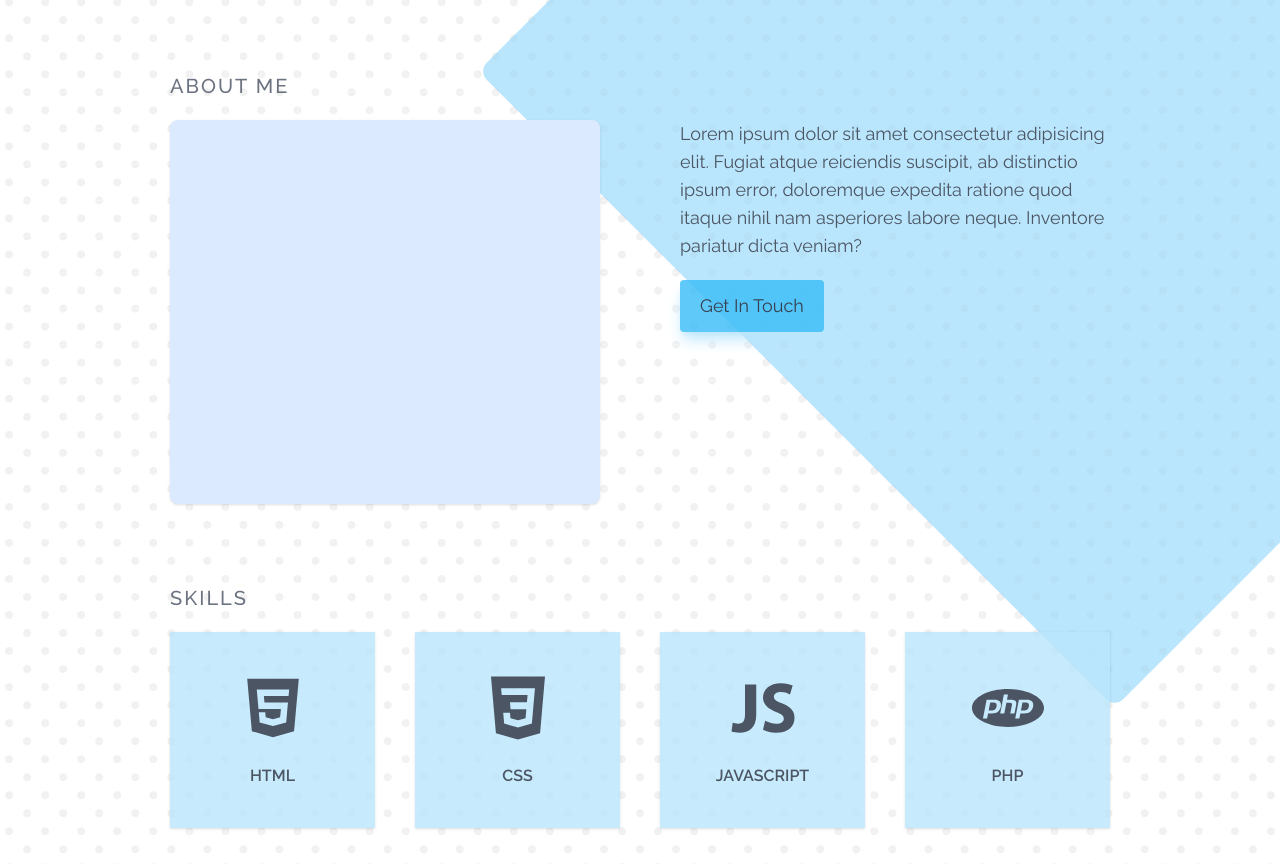
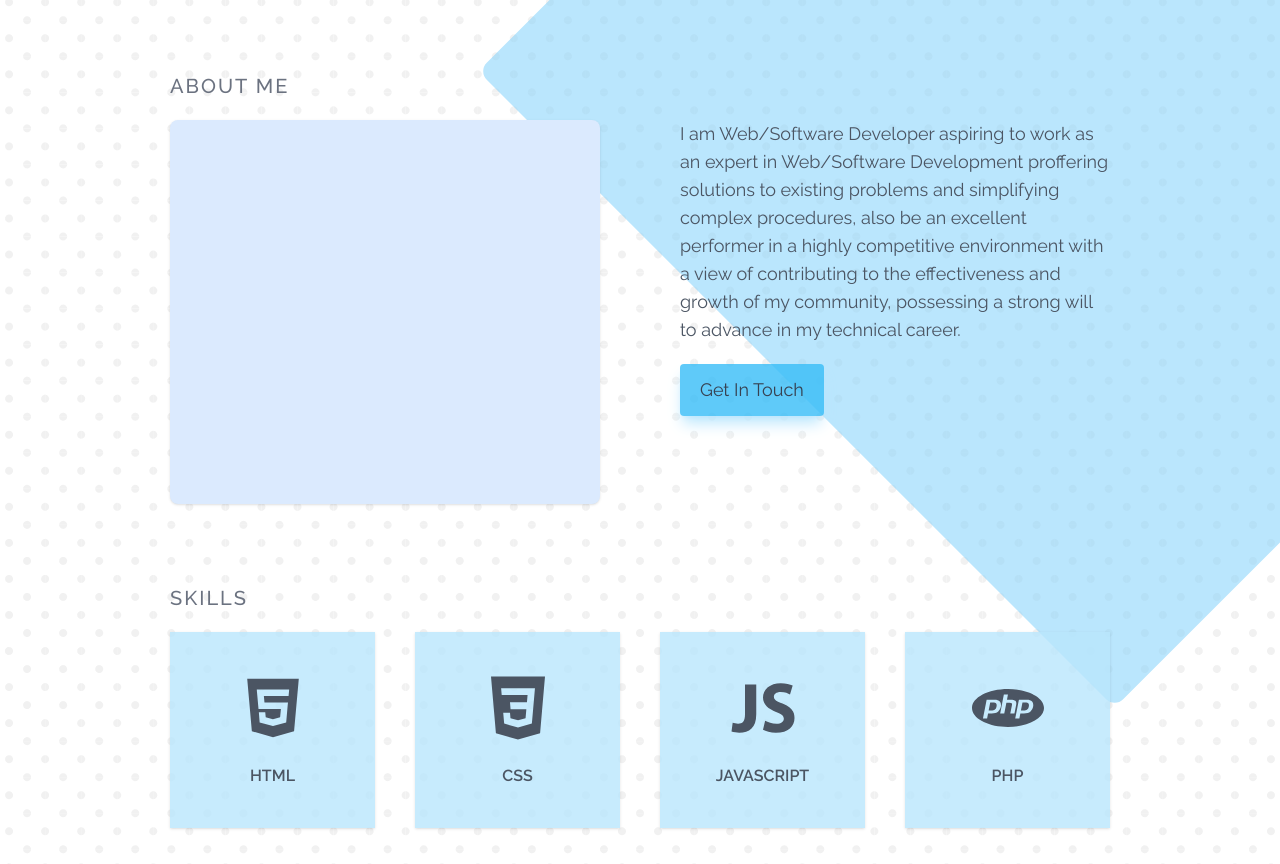
Before and after one commit to usmaarn/portfolio, a Next.js app: page / in a window 1280 px wide. Shown: the part 560-1424 px from the top of the page. Built offline with nearby package versions, Linux system fonts and the light colour scheme.

Commit message:
added cv

```diff
--- a/components/Form.jsx
+++ b/components/Form.jsx
@@ -24,7 +24,15 @@ export function Textarea({onChange, label, className, placeholder}){
     )
 }
 
-export function Button({text, className, icon}){
+export function Button({text, className, icon, link}){
+    if(link){
+        return(
+            <a href={link ?? '#contact'} className={`px-5 py-2 md:py-3 rounded shadow-lg shadow-sky-200 bg-sky-400/80
+                text-gray-700 ${className}`}>
+                {text ?? 'Button'}
+            </a>
+        )
+    }
     return(
         <button className={`px-5 py-2 md:py-3 rounded shadow-lg shadow-sky-200 bg-sky-400/80
                 text-gray-700 ${className}`}>
--- a/components/index/About.jsx
+++ b/components/index/About.jsx
@@ -13,9 +13,9 @@ export default function About(props){
                     <div className="">
                         <div className="text-lg flex flex-col gap-5 items-start">
                             <p>
-                                Lorem ipsum dolor sit amet consectetur adipisicing elit. Fugiat atque reiciendis suscipit, ab distinctio ipsum error, doloremque expedita ratione quod itaque nihil nam asperiores labore neque. Inventore pariatur dicta veniam?
+                                I am Web/Software Developer aspiring to work as an expert in Web/Software Development proffering solutions to existing problems and simplifying complex procedures, also be an excellent performer in a highly competitive environment with a view of contributing to the effectiveness and growth of my community, possessing a strong will to advance in my technical career.
                             </p>
-                            <Button text='Get In Touch' />
+                            <Button link='#contact' text='Get In Touch' />
                         </div>
                     </div>
             </div>
@@ -38,7 +38,7 @@ function TechInfo({tech}){
             <p className="text-center">
                 {tech.description}
             </p>
-            <Button text='Get In Touch' className='bg-red-500/80' />
+            <Button link='#contact' text='Get In Touch' className='bg-red-500/80' />
         </div>
     )
 }
--- a/components/index/Header.jsx
+++ b/components/index/Header.jsx
@@ -19,7 +19,8 @@ export default function Header(){
                         to existing problems and simplifying complex procedures,
                         also be an excellent performer in a highly competitive environment.
                     </p>
-                    <Button text="Get In Touch" />
+
+                    <Button link='#contact' text="Get In Touch" />
 
                     <div className={styles.socialLinks}>
                         <a className='link' href="/"><ImTwitter /></a>
--- a/layouts/Navbar.jsx
+++ b/layouts/Navbar.jsx
@@ -23,7 +23,7 @@ export default function Navbar(props){
                 <a href="#contact">Contact</a>
             </div>
 
-            <Button text='Download CV' />
+            <Button link='/my_cv.pdf' text='Download CV' />
 
             {/* <div className={styles.mobileMenu + ` ${open ? 'flex' : 'hidden'}`}>
                 <a href="#home">Home</a>
```
Also changed, not shown: 1 other file (tests, documents, lock files or other folders).
